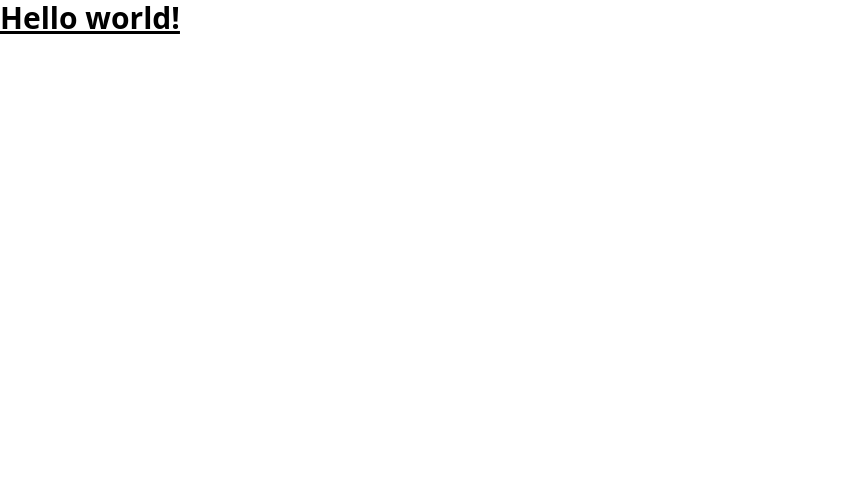
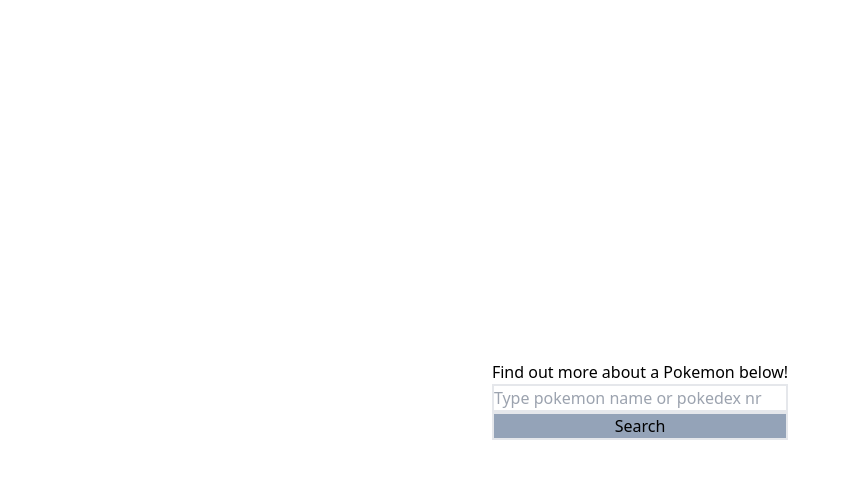
Before and after one commit to cfcmeireles/pokeapi-master, a React (Create React App) app: page / in a window 1280 px wide. Shown: the top 478 px of the page, without its empty margins (0-851 px from the left). Built offline with nearby package versions, Linux system fonts and the light colour scheme.

Commit message:
Add useFetch hook, modify Home component with pokemon data

```diff
--- a/src/App.js
+++ b/src/App.js
@@ -1,9 +1,9 @@
+import Home from "./Home";
+
 function App() {
   return (
     <div className="App">
-      <header className="App-header">
-        <h1 className="text-3xl font-bold underline">Hello world!</h1>
-      </header>
+      <Home />
     </div>
   );
 }
--- /dev/null
+++ b/src/Home.js
@@ -0,0 +1,64 @@
+import { useState } from "react";
+import useFetch from "./useFetch";
+
+const Home = () => {
+  const [pokemon, setPokemon] = useState("");
+  const { data, id, error, fetchPokemon } = useFetch();
+
+  const handleSubmit = (e) => {
+    e.preventDefault();
+    fetchPokemon(pokemon.toLowerCase());
+  };
+
+  const fetchNextPokemon = () => {
+    fetchPokemon(id + 1);
+  };
+
+  const fetchPrevPokemon = () => {
+    fetchPokemon(id - 1);
+  };
+
+  return (
+    <main>
+      <div className="h-screen flex flex-col justify-center items-center">
+        <form onSubmit={handleSubmit}>
+          <label className="block">Find out more about a Pokemon below!</label>
+          <input
+            type="text"
+            required
+            placeholder="Type pokemon name or pokedex nr"
+            value={pokemon}
+            onChange={(e) => setPokemon(e.target.value)}
+            className="border-2 w-full"
+          />
+          <button className="border-2 w-full bg-slate-400">Search</button>
+        </form>
+        {data && (
+          <div className="text-center">
+            <div className="flex">
+              <button
+                onClick={fetchPrevPokemon}
+                className="border-2 bg-slate-400"
+              >
+                Previous
+              </button>
+              <button
+                onClick={fetchNextPokemon}
+                className="border-2 bg-slate-400"
+              >
+                Next
+              </button>
+            </div>
+
+            <h1>{data.name}</h1>
+            <h2>{data.id}</h2>
+            <img src={data.sprites.front_default} alt={data.name} />
+          </div>
+        )}
+        {error && <p>{error}</p>}
+      </div>
+    </main>
+  );
+};
+
+export default Home;
--- /dev/null
+++ b/src/useFetch.js
@@ -0,0 +1,30 @@
+import { useState } from "react";
+
+const useFetch = () => {
+  const [data, setData] = useState(null);
+  const [id, setId] = useState(null);
+  const [error, setError] = useState(null);
+
+  const fetchPokemon = async (pokemon) => {
+    if (!pokemon) {
+      return;
+    }
+    try {
+      const res = await fetch(`https://pokeapi.co/api/v2/pokemon/${pokemon}`);
+      if (!res.ok) {
+        setError("Pokemon not found");
+      }
+      const fetchedData = await res.json();
+      setData(fetchedData);
+      setError(null);
+      setId(fetchedData.id);
+    } catch (error) {
+      console.error("Error fetching Pokemon:", error);
+      setData(null);
+    }
+  };
+
+  return { data, id, error, fetchPokemon };
+};
+
+export default useFetch;
```
Also changed, not shown: src/logo.svg (deleted).
